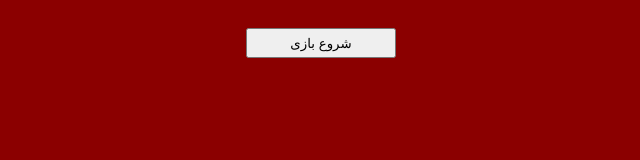
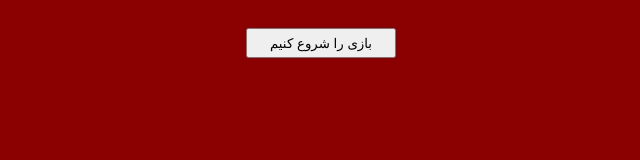
Before and after one commit to MohsenZ72/mar-pele, a plain HTML site: page index.html in a window 1280 px wide. Shown: the full height of the page, 442-1082 px from the left. Drawn offline with Linux system fonts and the light colour scheme.

Commit message:
cahnge button name

```diff
--- a/index.html
+++ b/index.html
@@ -8,7 +8,7 @@
 </head>
 <body >
 
-<input id="game" type="button" onclick="creatTable()" value="شروع بازی">
+<input id="game" type="button" onclick="creatTable()" value="بازی را شروع کنیم">
 <table id="myTable"  ></table>
 <script src="javascript.js"></script>
 <script src="jquery-1.11.3.min.js"></script>
```
